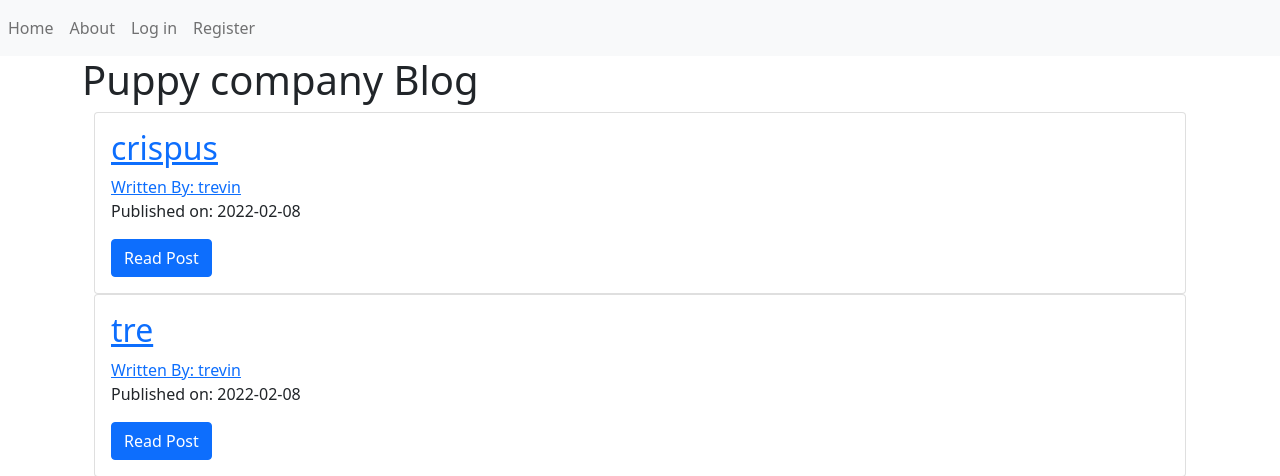
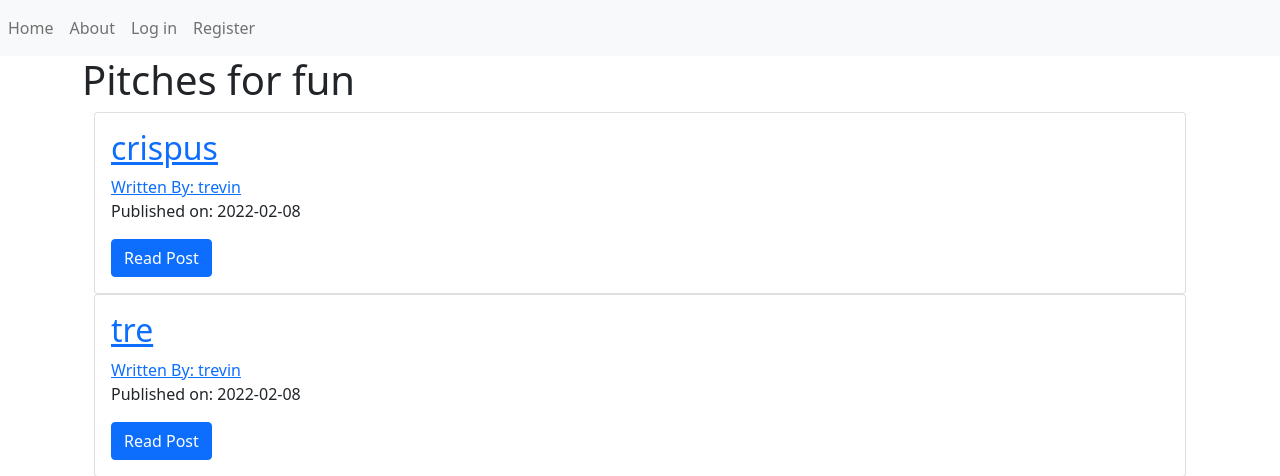
Before and after one commit to trevin-livele/flask_pitches_app, a Flask app: page / in a window 1280 px wide. Shown: the top 476 px of the page. Run offline with Flask 2, Linux system fonts and the light colour scheme; data comes from the database, SQL or seed files in the repository; both versions use the stored data as it was after the commit.

Commit message:
edited user blog post

```diff
--- a/puppycompanyblog/templates/index.html
+++ b/puppycompanyblog/templates/index.html
@@ -1,7 +1,7 @@
 {% extends "base.html" %}
 {% block content %}
 <div class="jumbotron">
-    <h1> Puppy company Blog</h1>
+    <h1> Pitches for fun</h1>
 </div>
 
 
--- a/puppycompanyblog/templates/user_blog_posts.html
+++ b/puppycompanyblog/templates/user_blog_posts.html
@@ -12,7 +12,7 @@
 
     {% for post in blog_posts.items %}
 
-    <h2> <a href="{{url_for('blog_post.blog_post',blog_post_id=post.id)}}">{{post.title}}</a> </h2>
+    <h2> <a href="{{url_for('blog_posts.blog_post',blog_post_id=post.id)}}">{{post.title}}</a> </h2>
     Written By: <a href="{{url_for('users.user_posts',username=post.author.username)}}">{{post.author.username}}</a>
     <p class="text-muted">Published on: {{post.date.strftime("%Y-%m-%d")}}</p>
     <br>
```
Also changed, not shown: puppycompanyblog/data.sqlite.
